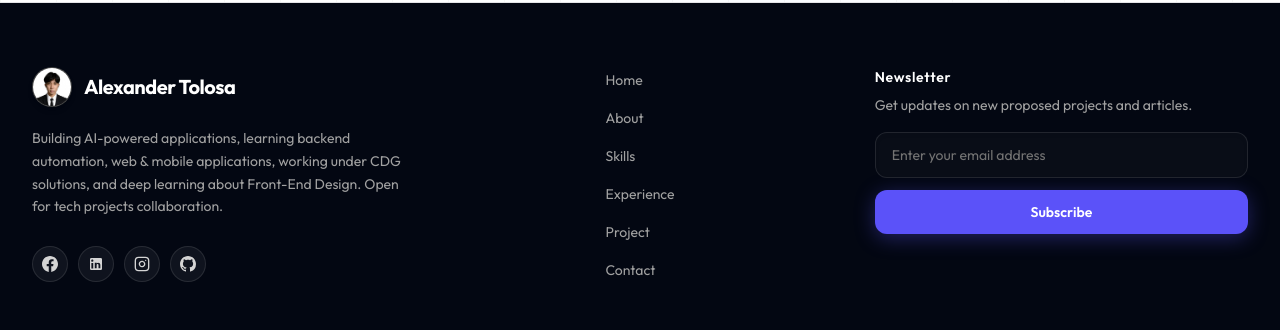
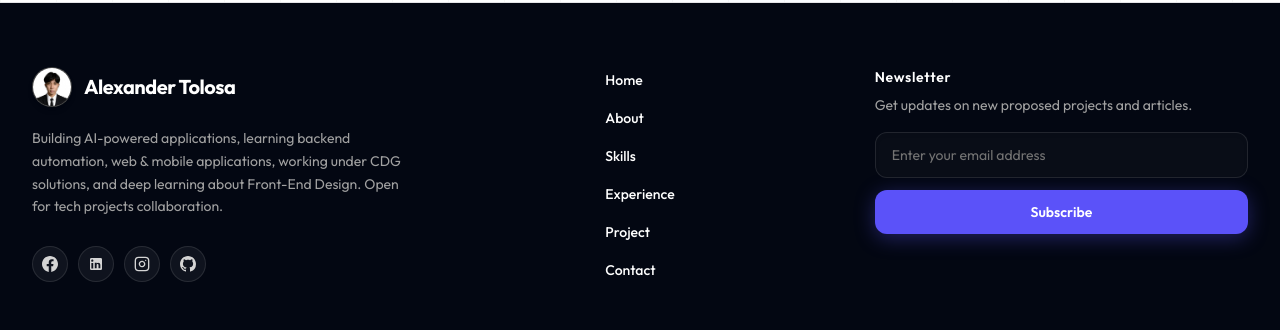
Before and after one commit to Alexander-Tolosa/E-Portfolio, a Next.js app: page / in a window 1280 px wide. Shown: the part 5167-5497 px from the top of the page. Built offline with nearby package versions, Linux system fonts and the light colour scheme; no server answers.

Commit message:
Text white footer

```diff
--- a/src/components/global/Footer.tsx
+++ b/src/components/global/Footer.tsx
@@ -239,7 +239,7 @@ export function Footer() {
                     <a
                       href={`/#${item.id}`}
                       onClick={(e) => handleNavClick(e, item.id)}
-                      className="text-sm text-neutral-400 hover:text-white transition-colors duration-150 inline-block hover:translate-x-0.5 transform"
+                      className="text-sm font-medium text-white hover:text-white/75 transition-colors duration-150 inline-block hover:translate-x-0.5 transform"
                     >
                       {item.name}
                     </a>
@@ -291,11 +291,10 @@ export function Footer() {
 
                 {subscribeMsg && (
                   <p
-                    className={`text-xs mt-2 transition-all ${
-                      subscribeStatus === "success"
+                    className={`text-xs mt-2 transition-all ${subscribeStatus === "success"
                         ? "text-emerald-400"
                         : "text-rose-400"
-                    }`}
+                      }`}
                   >
                     {subscribeMsg}
                   </p>
```
